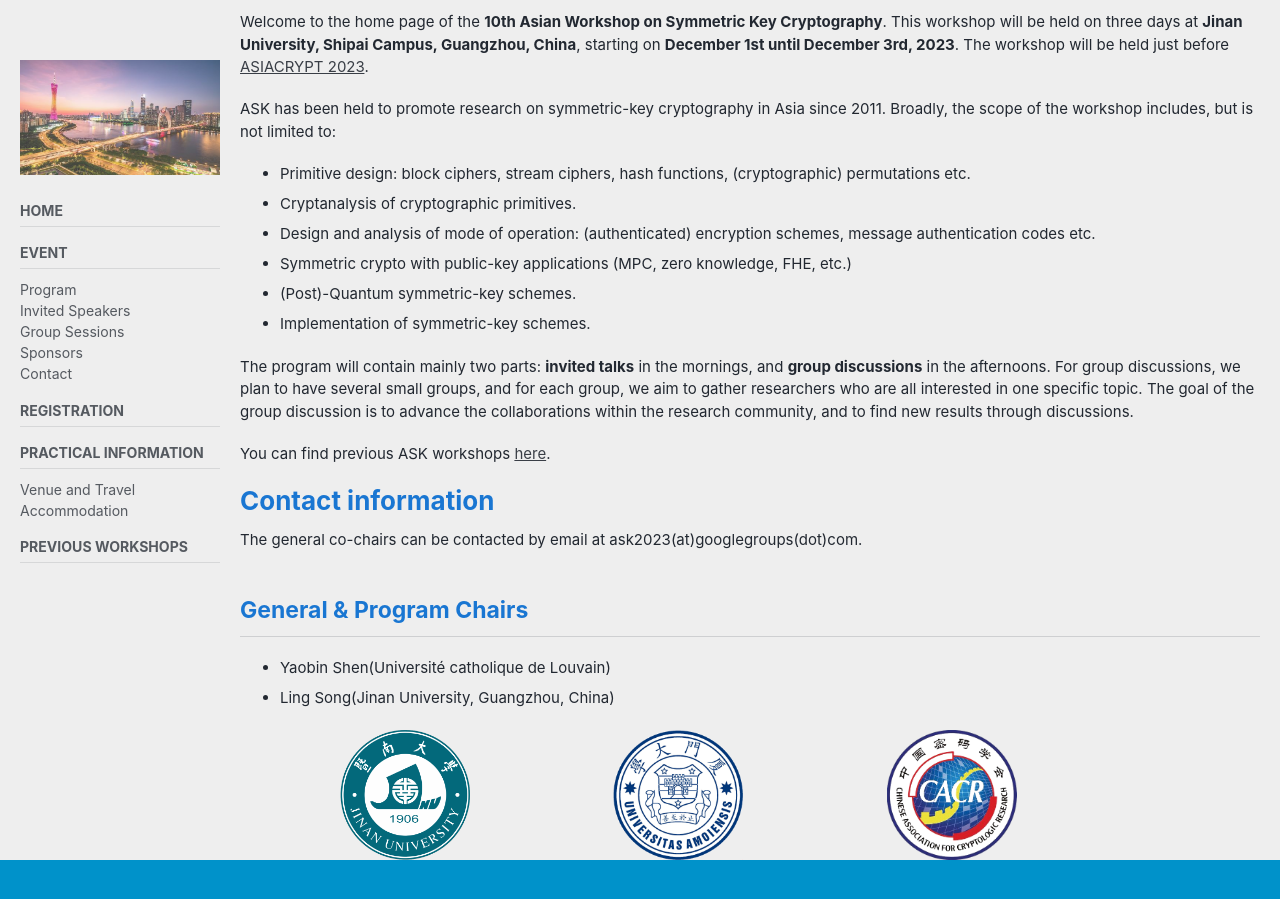
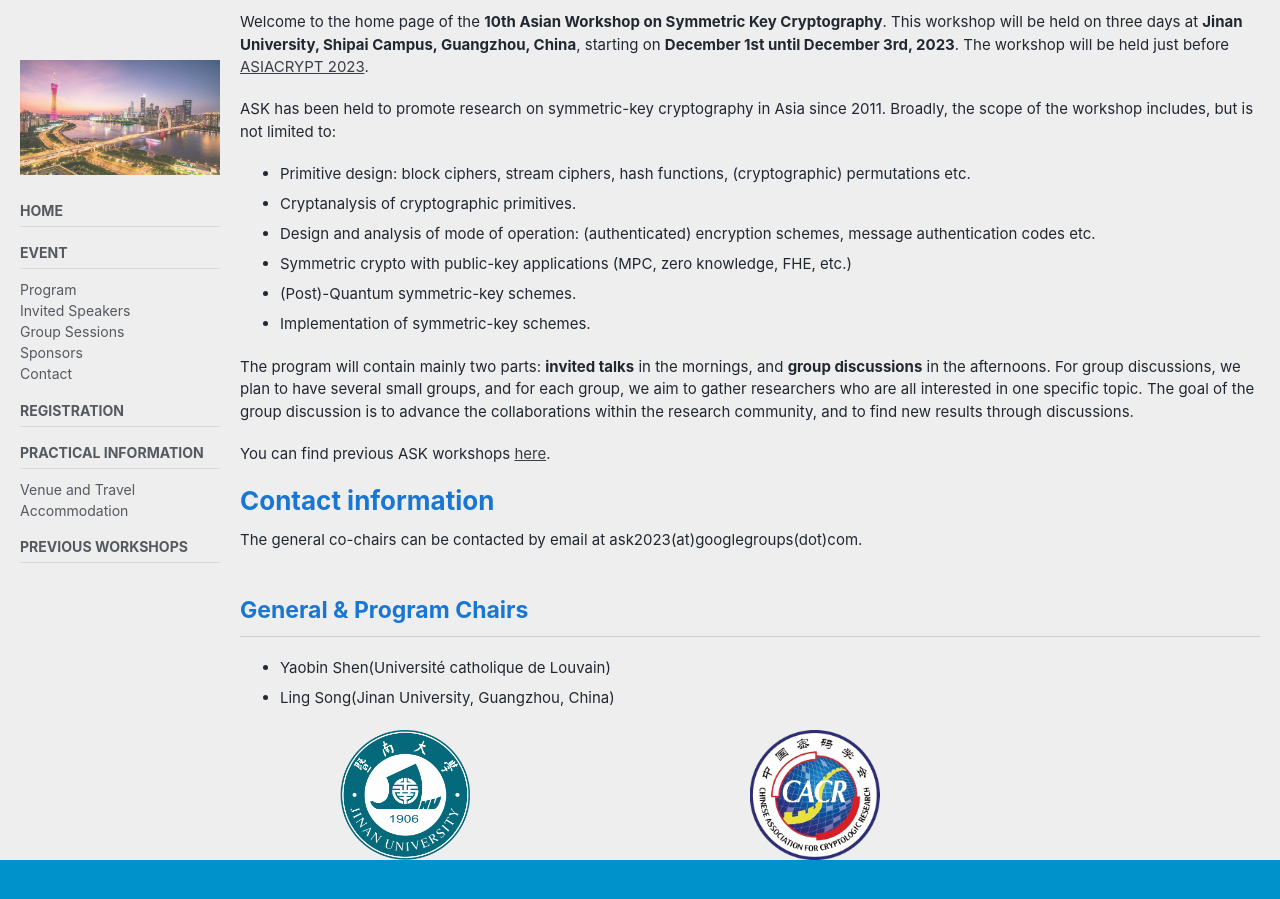
Before and after one commit to cryptanalysisbench/SATbench, a Jekyll site: the page built from index.md, in a window 1280 px wide and 900 px high, scrolled down 90 px. Built offline with Jekyll 4.4.1, drawn with Linux system fonts in a browser that asks for light colours; cached includes are drawn as plain includes; nearby versions of some CDN libraries.

Commit message:
Update index.md

```diff
--- a/index.md
+++ b/index.md
@@ -38,6 +38,8 @@ The general co-chairs can be contacted by email at ask2023(at)googlegroups(dot)c
 
 <div class="imgcot">
   <a class="imgitm" href="https://www.jnu.edu.cn/main.htm"><img border="0" src="https://askworkshop.github.io/ask2023/assets/images/jnu.png" height="130" width="130" /></a>
-  <a class="imgitm" href="https://www.xmu.edu.cn/"><img border="0" src="https://askworkshop.github.io/ask2023/assets/images/xmu.png" height="130" width="130" /></a>
   <a class="imgitm" href="https://www.cacrnet.org.cn/"><img border="0" src="https://askworkshop.github.io/ask2023/assets/images/cacr.png" height="130" width="130" /></a>
 </div>
+
+
+<!-- <a class="imgitm" href="https://www.xmu.edu.cn/"><img border="0" src="https://askworkshop.github.io/ask2023/assets/images/xmu.png" height="130" width="130" /></a> -->
```
